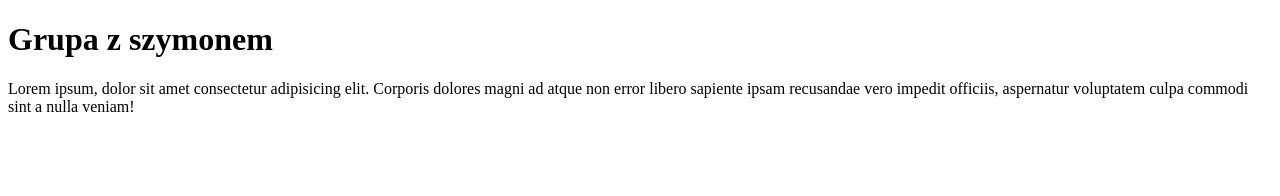
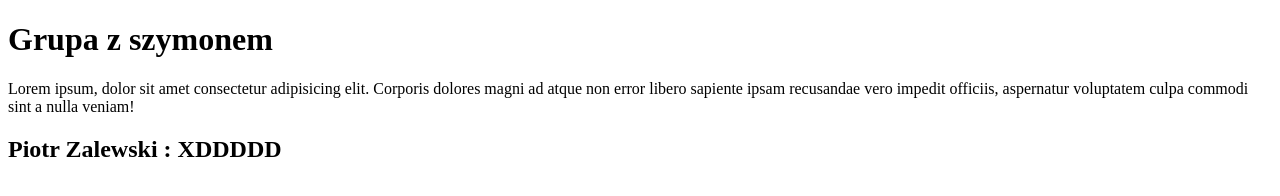
Before and after one commit to korinho21/praza_zdalna_wsb, a plain HTML site: page index.html in a window 1280 px wide. Drawn offline with Linux system fonts and the light colour scheme.

Commit message:
Moj brach piotrzalewski

```diff
--- a/index.html
+++ b/index.html
@@ -13,5 +13,7 @@
 			magni ad atque non error libero sapiente ipsam recusandae vero impedit
 			officiis, aspernatur voluptatem culpa commodi sint a nulla veniam!
 		</p>
+
+		<h2>Piotr Zalewski : XDDDDD</h2>
 	</body>
 </html>
```
